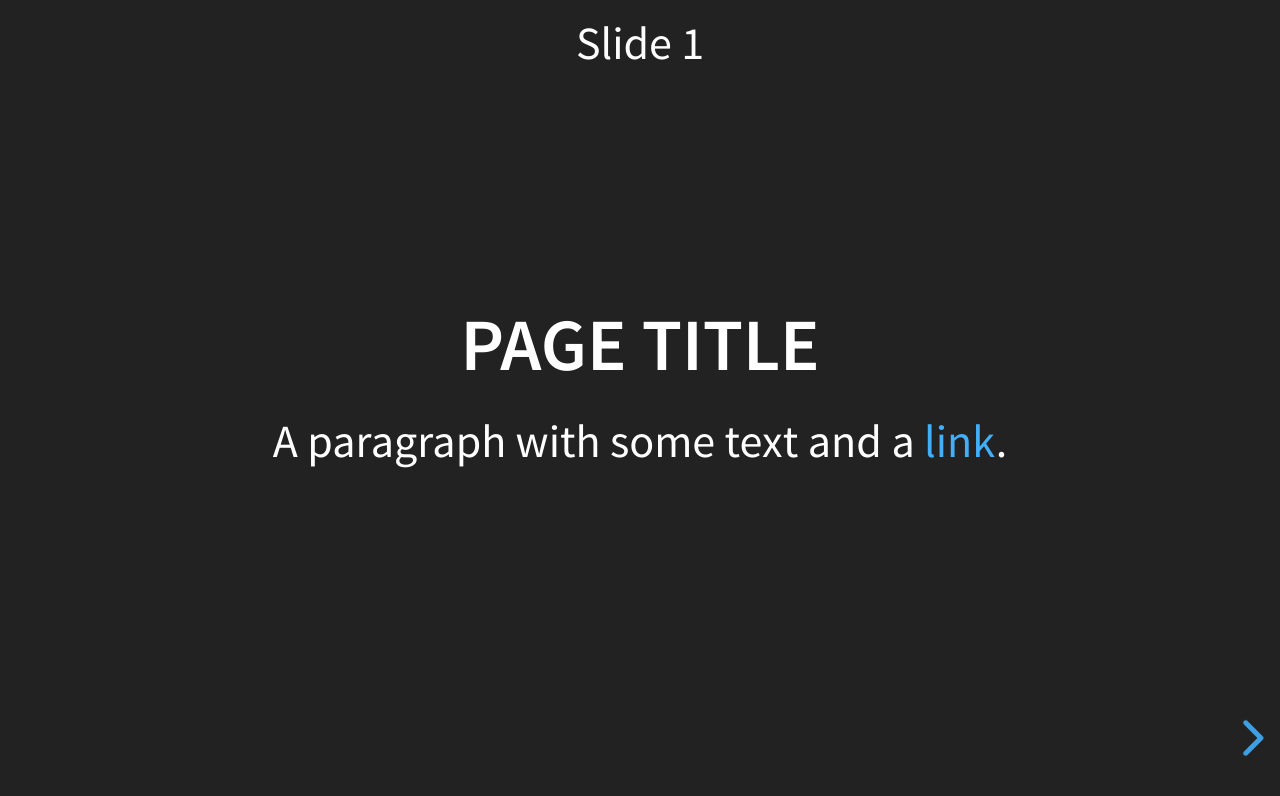
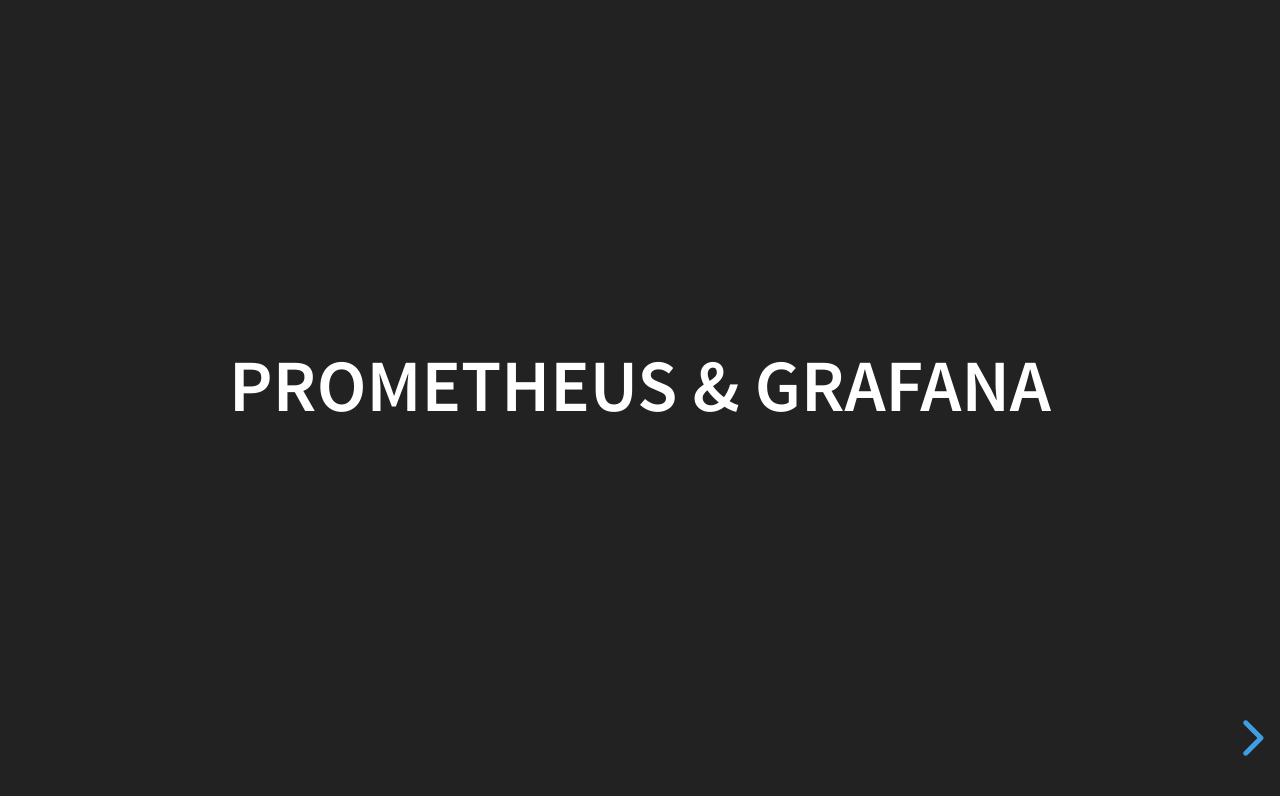
Before and after one commit to euanhume/prometheus-grafana-demo, a website: page docs/index.html in a window 1280 px wide. Drawn offline with Linux system fonts and the light colour scheme.

Commit message:
initial commit

```diff
--- a/docs/index.html
+++ b/docs/index.html
@@ -24,12 +24,10 @@
 	<body>
 		<div class="reveal">
 			<div class="slides">
-				<section>Slide 1
+				<section>
 				  <section data-markdown>
 					<textarea data-template>
-						## Page title
-
-						A paragraph with some text and a [link](http://hakim.se).
+						## Prometheus & Grafana
 					</textarea>
 				</section>
 			    </section>
```
